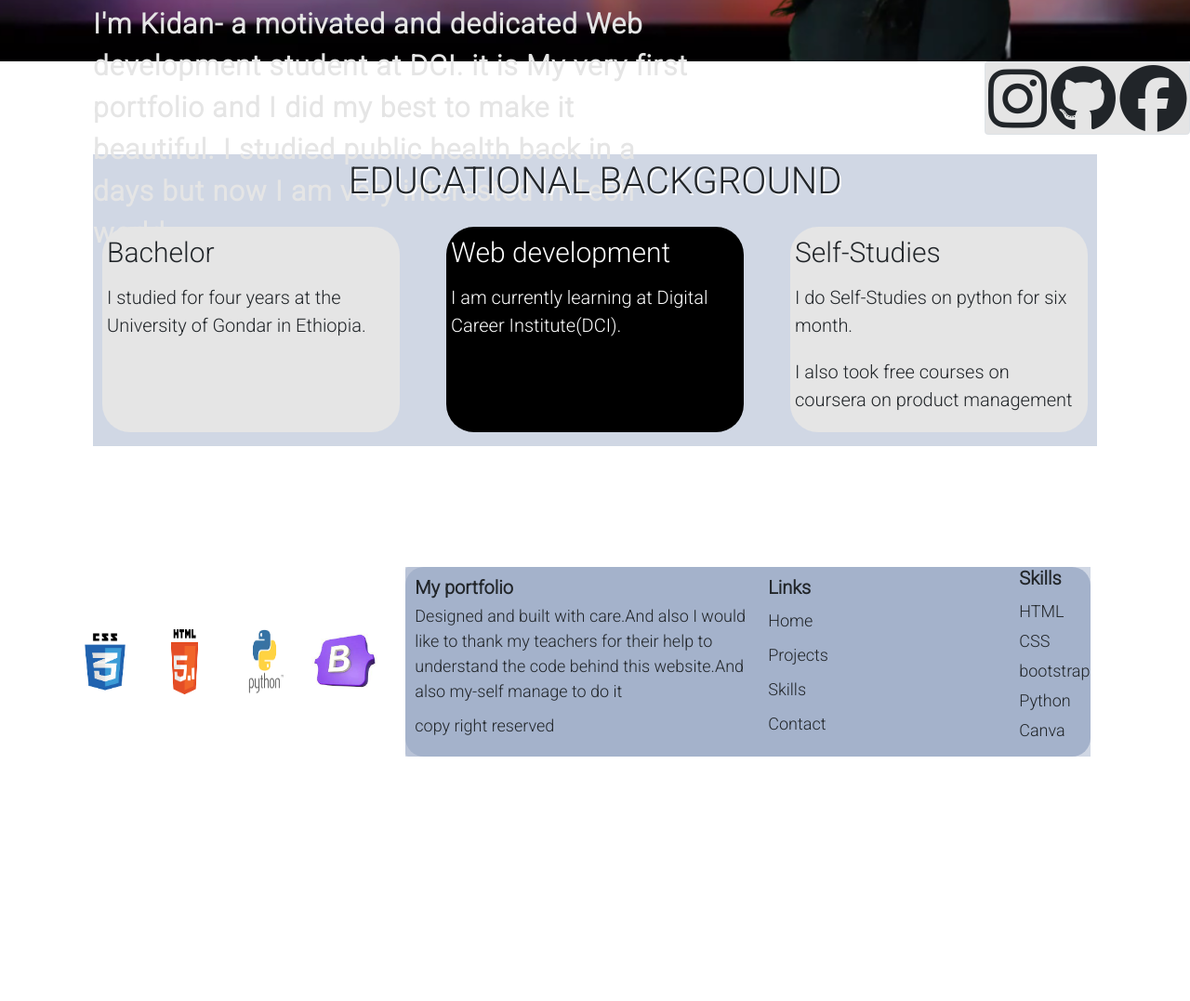
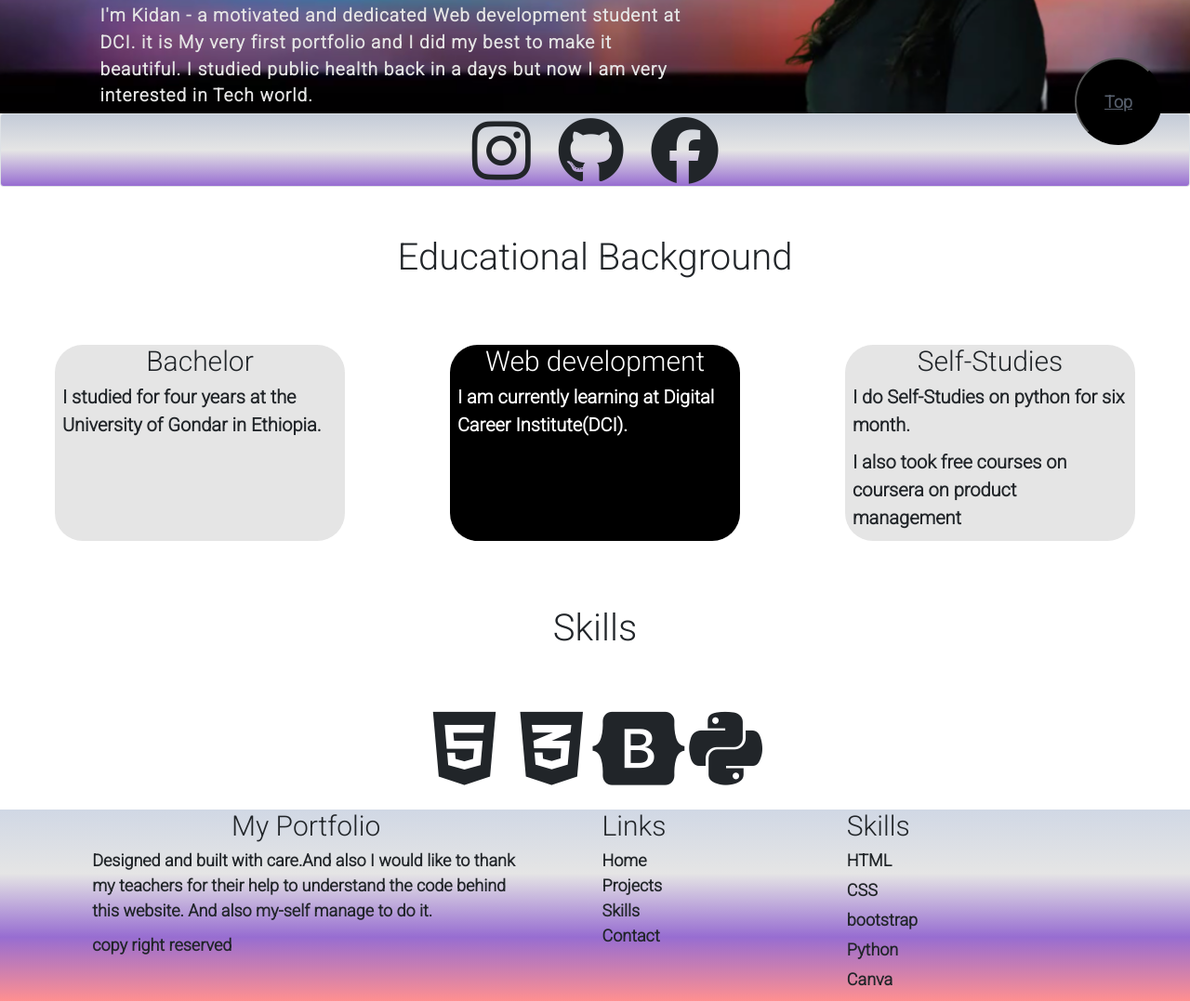
Before and after one commit to Kidan-Tekelearegy/-Kidan-s-Portfolio, a website: page index.html in a window 1280 px wide. Shown: the part 624-1701 px from the top of the page at 93% size. Before the commit the page ends 1468 px from the top, so only its background shows below. Drawn offline with nearby package versions, Linux system fonts and the light colour scheme; a web font is replaced by a local one.

Commit message:
Final result added

```diff
--- a/index.html
+++ b/index.html
@@ -5,16 +5,16 @@
     <meta http-equiv="X-UA-Compatible" content="IE=edge" />
     <meta name="viewport" content="width=device-width, initial-scale=1.0" />
     <link rel="stylesheet" href="main.css" />
-    <title>My Portfolio</title>
+    <title>Kidan's Portfolio</title>
   </head>
   <body>
     <!-- Navigation -->
     <nav class="navbar navbar-expand-lg navbar-dark bg-black fixed-top">
       <div class="container-fluid">
-        <a class="navbar-brand text-white" href="#"
-          ><i class="fa-solid fa-code fax5 fa-2x"></i>
-          <h3>Kidan.Lakew</h3></a
-        >
+        <a class="navbar-brand text-white d-flex gap-1" href="#">
+          <i class="fa-solid fa-code fax5 fa-2x"></i>
+          <h3>Kidan.Lakew</h3>
+        </a>
         <button
           class="navbar-toggler border border-1 text-white"
           type="button"
@@ -30,7 +30,7 @@
           class="collapse navbar-collapse justify-content-end"
           id="navbarNav"
         >
-          <ul class="navbar-nav gap-3">
+          <ul class="navbar-nav gap-3 m-5">
             <li class="nav-item">
               <a class="nav-link text-white" href="#hero-section">Home</a>
             </li>
@@ -40,123 +40,111 @@
                 aria-current="page"
                 href="./coffee-project/index.html"
                 target="_blank"
-                >Projects</a
               >
+                Projects
+              </a>
             </li>
             <li class="nav-item">
               <a class="nav-link text-white" href="#skills">Skills</a>
-            </li>
-            <li class="nav-item">
-              <a class="nav-link text-white" href="#contact">Contact</a>
             </li>
           </ul>
         </div>
       </div>
     </nav>
-
-    <!--   Hero section -->
-    <section id="hero-section" class="d-flex flex-column">
+    <!-- Hero section -->
+    <div id="hero-section" class="container">
+      <div class="row">
         <h1 class="text-capitalize text-center">
           <img src="./img/hello.gif" style="width: 50px" alt="hand shake" />
-        hello welcome to my portfolio!
+          hello, welcome to my portfolio!
         </h1>
-      <div class="">
+      </div>
       <div>
-          <p class="w-50">
-            I'm Kidan- a motivated and dedicated Web development student at DCI.
-            it is My very first portfolio and I did my best to make it
-            beautiful. I studied public health back in a days but now I am very
-            interested in Tech world.
+        <p class="w-50" style="font-size: 1.5vw" col-sm-6>
+          I'm Kidan - a motivated and dedicated Web development student at DCI.
+          it is My very first portfolio and I did my best to make it beautiful.
+          I studied public health back in a days but now I am very interested in
+          Tech world.
         </p>
       </div>
+    </div>
 
-
-      </section>
     <!-- social-media icons -->
-
     <div
-        class="social-media img-thumbnail bg-secondary float-end"
+      class="social-media glyphicon img-thumbnail bg-secondary d-flex justify-content-center gap-5"
     >
       <i class="fa-brands fa-instagram fa-4x"></i>
       <i class="fa-brands fa-github fa-4x"></i>
       <i class="fa-brands fa-facebook fa-4x"></i>
     </div>
+
     <!-- Educational Background -->
-
-    <section class="container1">
-      <h2 class="text-center">EDUCATIONAL BACKGROUND</h2>
-      <article class="d-flex gap-5">
-        <div class="div1">
-          <h4>Bachelor</h4>
+    <div
+      id="education"
+      class="container mb-5 d-flex flex-column justify-content-center align-items-center"
+    >
+      <h2 class="text-center m-5 p-5">Educational Background</h2>
+      <div class="row d-flex justify-content-around gap-5 m-3">
+        <div class="col-sm-3 div1">
+          <h4 class="text-center">Bachelor</h4>
           <p>
             I studied for four years at the University of Gondar in Ethiopia.
           </p>
         </div>
-        <div class="div2">
-          <h4>Web development</h4>
+        <div class="col-sm-3 div2">
+          <h4 class="text-center">Web development</h4>
           <p>I am currently learning at Digital Career Institute(DCI).</p>
         </div>
-        <div class="div3">
-          <h4>Self-Studies</h4>
+        <div class="col-sm-3 div3">
+          <h4 class="text-center">Self-Studies</h4>
           <p>I do Self-Studies on python for six month.</p>
           <p>I also took free courses on coursera on product management</p>
         </div>
-      </article>
-    </section>
+      </div>
+
       <!-- Skills -->
-    <div id="skills" class=" container d-flex w-100 justify-content-around align-items-center">
-      <div class="row">
+      <h2 class="text-center m-5 p-5">Skills</h2>
+      <div id="skills" class="row">
+        <div title="HTML 90%" class="col-sm-3 d-flex justify-content-center">
+          <i class="fa-5x fa-brands fa-html5"></i>
+        </div>
+        <div title="CSS 80%" class="col-sm-3 d-flex justify-content-center">
+          <i class="fa-5x fa-brands fa-css3-alt"></i>
+        </div>
+        <div title="Bootstrap 70%" class="col-sm-3 d-flex justify-content-center">
+          <i class="fa-5x fa-brands fa-bootstrap"></i>
+        </div>
+        <div title="Python 50%" class="col-sm-3 d-flex justify-content-center">
+          <i class="fa-5x fa-brands fa-python"></i>
+        </div>
+      </div>
+    </div>
 
-          <img class="col-sm-3" src="./img/css.png" alt=" css logo" />
-           <img class="col-sm-3" src="./img/html.png" alt="html logo" />
-           <img class="col-sm-3" src="./img/python.png" alt="python logo" />
-           <img class="col-sm-3" src="./img/bootstrap.jpeg" alt="" />
-
-    </div>
     <!-- Footer -->
-    <footer class="card-footer m-5 d-flex justify-content-around bg-primary">
-      <!-- div one -->
-      <div class="card border-0" style="width: 38rem">
-        <div class="card-body">
-          <h2 class="card-title">My portfolio</h2>
-          <p class="card-text">
+    <footer>
+      <div class="container mt-5">
+        <div class="row d-flex justify-content-around gap-5">
+          <div class="col-sm-5 div1">
+            <h2 class="text-center">My Portfolio</h2>
+            <p>
               Designed and built with care.And also I would like to thank my
               teachers for their help to understand the code behind this
-            website.And also my-self manage to do it
+              website. And also my-self manage to do it.
             </p>
-
             <p>copy right reserved</p>
           </div>
+          <div class="col-sm-2 div2">
+            <h2>Links</h2>
+            <a class="nav-link" href="#">Home</a>
+            <a class="nav-link active" aria-current="page" href="#">
+              Projects
+            </a>
+            <a class="nav-link" href="#">Skills</a>
+            <a class="nav-link" href="#">Contact</a>
           </div>
-      <!-- div two -->
-      <div class="card border-0" style="width: 28rem">
-        <div class="card-body">
-          <h2 class>Links</h2>
-          <nav>
-            <ul class="navbar-nav">
-              <li class="nav-item">
-                <a class="nav-link" href="#">Home</a>
-              </li>
-              <li class="nav-item">
-                <a class="nav-link active" aria-current="page" href="#"
-                  >Projects</a
-                >
-              </li>
-
-              <li class="nav-item">
-                <a class="nav-link" href="#">Skills</a>
-              </li>
-              <li class="nav-item">
-                <a class="nav-link" href="#">Contact</a>
-              </li>
-            </ul>
-          </nav>
-        </div>
-      </div>
-      <!-- div three -->
-      <div>
+          <div class="col-sm-3 div3">
+            <h2>Skills</h2>
             <ul class="list-unstyled d-flex flex-column gap-2">
-          <h2>Skills</h2>
               <li class="list-item">HTML</li>
               <li class="list-item">CSS</li>
               <li class="list-item">bootstrap</li>
@@ -164,36 +152,12 @@
               <li class="list-item">Canva</li>
             </ul>
           </div>
-      <button onclick="topFunction()" id="myBtn" title="Go to top">Top</button>
+        </div>
+        <button id="backtotop" title="Go to top">
+          <a href="#hero-section">Top</a>
+        </button>
+      </div>
     </footer>
-
-    <!-- Script for back to top -->
-    <script>
-      // Get the button
-      let mybutton = document.getElementById("myBtn");
-
-      // When the user scrolls down 20px from the top of the document, show the button
-      window.onscroll = function () {
-        scrollFunction();
-      };
-
-      function scrollFunction() {
-        if (
-          document.body.scrollTop > 20 ||
-          document.documentElement.scrollTop > 20
-        ) {
-          mybutton.style.display = "block";
-        } else {
-          mybutton.style.display = "none";
-        }
-      }
-
-      // When the user clicks on the button, scroll to the top of the document
-      function topFunction() {
-        document.body.scrollTop = 0;
-        document.documentElement.scrollTop = 0;
-      }
-    </script>
 
     <!-- js link from bootstrap -->
     <script
--- a/main.scss
+++ b/main.scss
@@ -1,6 +1,6 @@
 //variables
 $purple: #976dd1;
-$success: #ff006e;
+$yellow: #ffb703;
 $primary: #a5b3cc84;
 $secondary: #e5e5e5;
 
@@ -23,18 +23,18 @@ $secondary: #e5e5e5;
 body {
   font-family: "Roboto", sans-serif;
   font-size: 1.8rem;
-
+  font-weight: 600;
 
   #hero-section {
-      height: 80vh;
+    max-width: 100% !important;
+    height: 87vh;
     width: 100%;
-      margin-top: 5rem;;
+    margin-top: 5rem;
     background-image: url(./img/Screenshot\ from\ 2023-03-06\ 15-00-48.png);
-      background-position:  center;
+    background-position: center center;
     background-repeat: no-repeat;
     background-size: cover;
     padding-top: 10rem;
-
 
     h1 {
       font-family: "Love Ya Like A Sister", cursive;
@@ -43,12 +43,12 @@ body {
       font-weight: 900;
       text-align: center;
       width: 100%;
-        text-shadow: 0 -1px 4px #FFF, 0 -2px 10px #ff0, 0 -10px 20px #ff8000, 0 -18px 40px #F00, 3px 2px 2px rgba(206,89,55,0);
+      text-shadow: 0 -1px 4px #fff, 0 -2px 10px #ff0, 0 -10px 20px #ff8000,
+        0 -18px 40px #f00, 3px 2px 2px rgba(206, 89, 55, 0);
     }
     .img-me {
       margin-top: 20rem;
       margin-left: 50%;
-
     }
     p {
       letter-spacing: 0.1rem;
@@ -57,51 +57,55 @@ body {
       font-weight: 900;
       margin-top: 40rem;
       margin-left: 10rem;
+    }
+  }
+  .social-media {
+    background-image:linear-gradient($primary, $secondary, $purple) ;
+  }
+  .social-media i:hover {
+    color: #ef233c;
+  }
 
+  @media screen and (max-width: 566px) {
+    .glyphicon {
+      font-size: 1.2rem;
     }
-      @media screen and (max-width: 540px) {
-        .hero-section {
+    p {
+      font-size: 1rem;
+    }
+  }
 
+  @media screen and (min-width: 567px) and (max-width:768px) {
+    .glyphicon {
+      font-size: 2em;
     }
-        h1 {
+  }
+
+  @media screen and (min-width:767px) and (max-width:992) {
+    .glyphicon {
+      font-size: 4em;
+    }
+  }
+
+  #education {
+    max-width: 100% !important;
+    height: 80vh;
+
+    h2 {
+      font-size: 4rem;
+      text-shadow: 4px 4px 6px white;
+    }
+    h4 {
       font-size: 3rem;
     }
     p {
-         display: none;
+      font-size: 2rem;
     }
 
-      }
+    div {
+      border-radius: 3rem;
     }
 
-    .social-media i:hover {
-      color: #ef233c;
-    }
-    .container1 {
-
-        margin: 10rem;
-        background-color: $primary;
-     h2 {
-        font-size: 4rem;
-        text-shadow: 2px 2px 0px white;
-      }
-      h4 {
-        font-size: 3rem;
-
-      }
-      p{
-        font-size: 2rem;
-      }
-       div {
-        margin: 1rem;
-        padding: 0.5rem;
-        border-radius: 3rem;
-        width: 100%;
-       /*  height: 20rem; */
-
-      }
-       * {
-        padding: 0.5rem 0;
-      }
     .div1 {
       background-color: $secondary;
     }
@@ -114,48 +118,39 @@ body {
     .div3 {
       background-color: $secondary;
     }
-      @media screen and (max-width:540px){
-        .container1 {
-          height: 100%;
   }
 
-      }
-    }
-
-    .card-footer {
-      border-radius: 2rem !important;
-       div {
-        background-color: $primary;
-      }
-      h2 {
-        font-size: 2rem;
-        font-weight: 900;
-      }
-    }
-    #myBtn {
-      display: none;
-      position: fixed;
-      bottom: 20px;
-      right: 30px;
-      z-index: 99;
-      font-size: 18px;
-      border: none;
-      outline: none;
-      background-color: black !important;
-      color: white !important;
-      cursor: pointer;
-      padding: 2rem;
-      border-radius: 5rem;
-    }
-  }
   h3 {
     font-family: "Love Light", cursive;
     font-size: 3rem;
   }
-
   a:hover {
     color: green !important;
+    font-size: large;
   }
   a {
     font-size: 1.8rem !important;
   }
+  #backtotop {
+    position: fixed;
+    bottom: 20px;
+    right: 30px;
+    font-size: 20px;
+    background-color:black;
+    color:white;
+    font-weight: 900;
+    cursor: pointer;
+    padding: 3rem;
+    border-radius: 5rem;
+  }
+  footer {
+    background-image: linear-gradient($primary, $secondary, $purple, rgba(255, 0, 0, 0.437));
+    font-weight: 900;
+    h2 {
+      font-size: 3rem;
+    }
+  }
+}
+#skills i:hover {
+    color: #976dd1;
+}
```
Also changed, not shown: main.css, 1 other file. Lines whose indentation alone changed are shown as unchanged.
